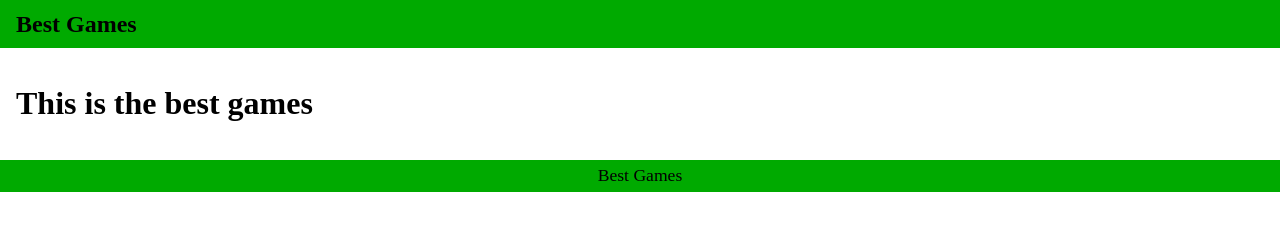
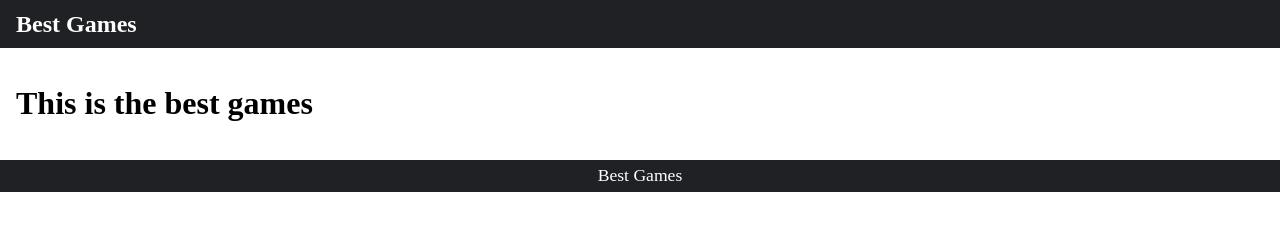
Before and after one commit to DanielGalva/mine-wiki, a plain HTML site: page index.html in a window 1280 px wide. Drawn offline with Linux system fonts and the light colour scheme.

Commit message:
changes the colors ot the header and footer

```diff
--- a/style.css
+++ b/style.css
@@ -6,7 +6,8 @@ body {
 
 header {
     height: 3rem;
-    background-color: #00AA00;
+    background-color: #202124;
+    color: white;
     display: flex;
     align-items: center;
     padding: 0 1rem;
@@ -23,8 +24,9 @@ header {
 footer {
     width: 100%;
     height: 2rem;
-    background-color: #00AA00;
+    background-color: #202124;
     display: flex;
+    color: white;
     align-items: center;
     justify-content: center;
     font-size: 1.1rem;
```
